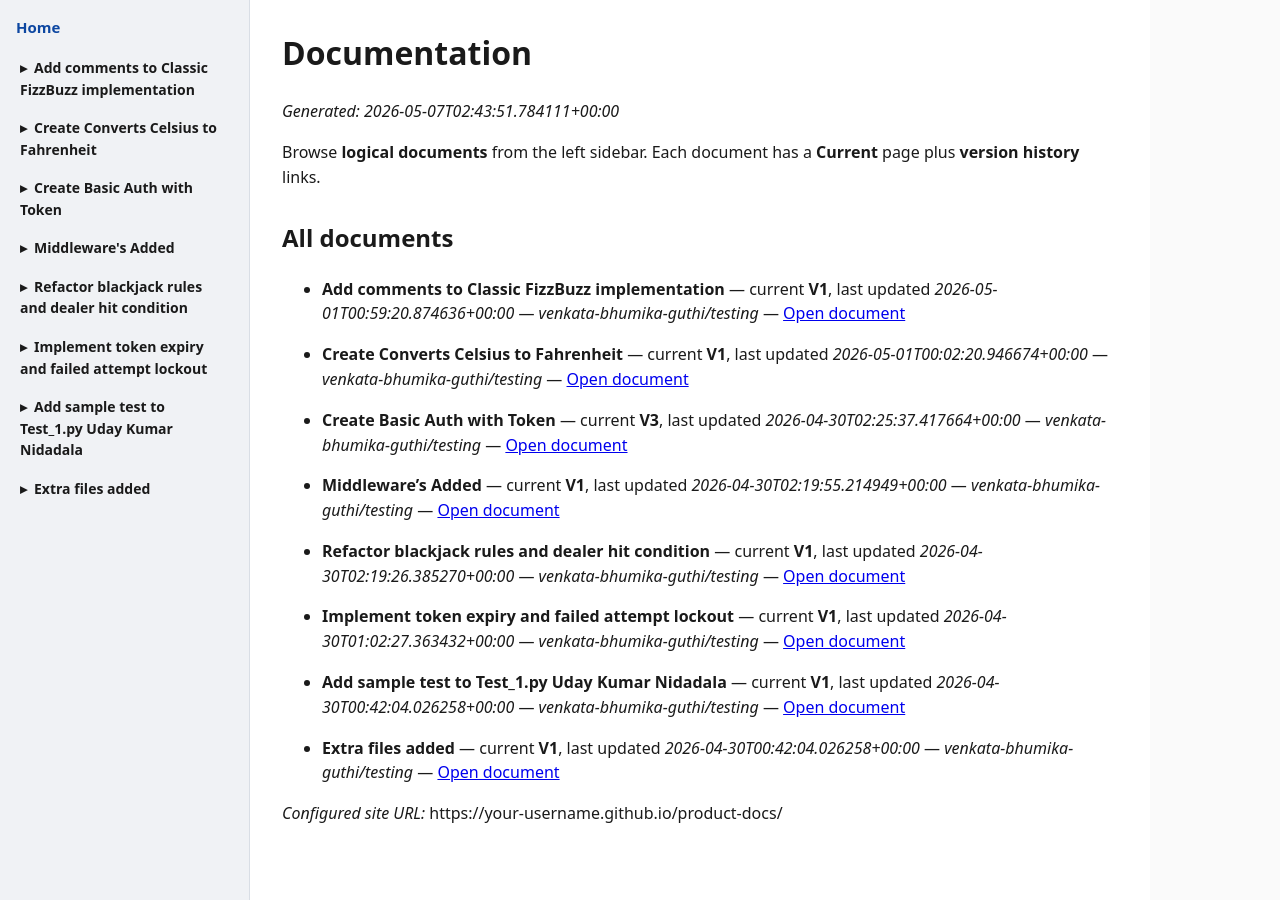
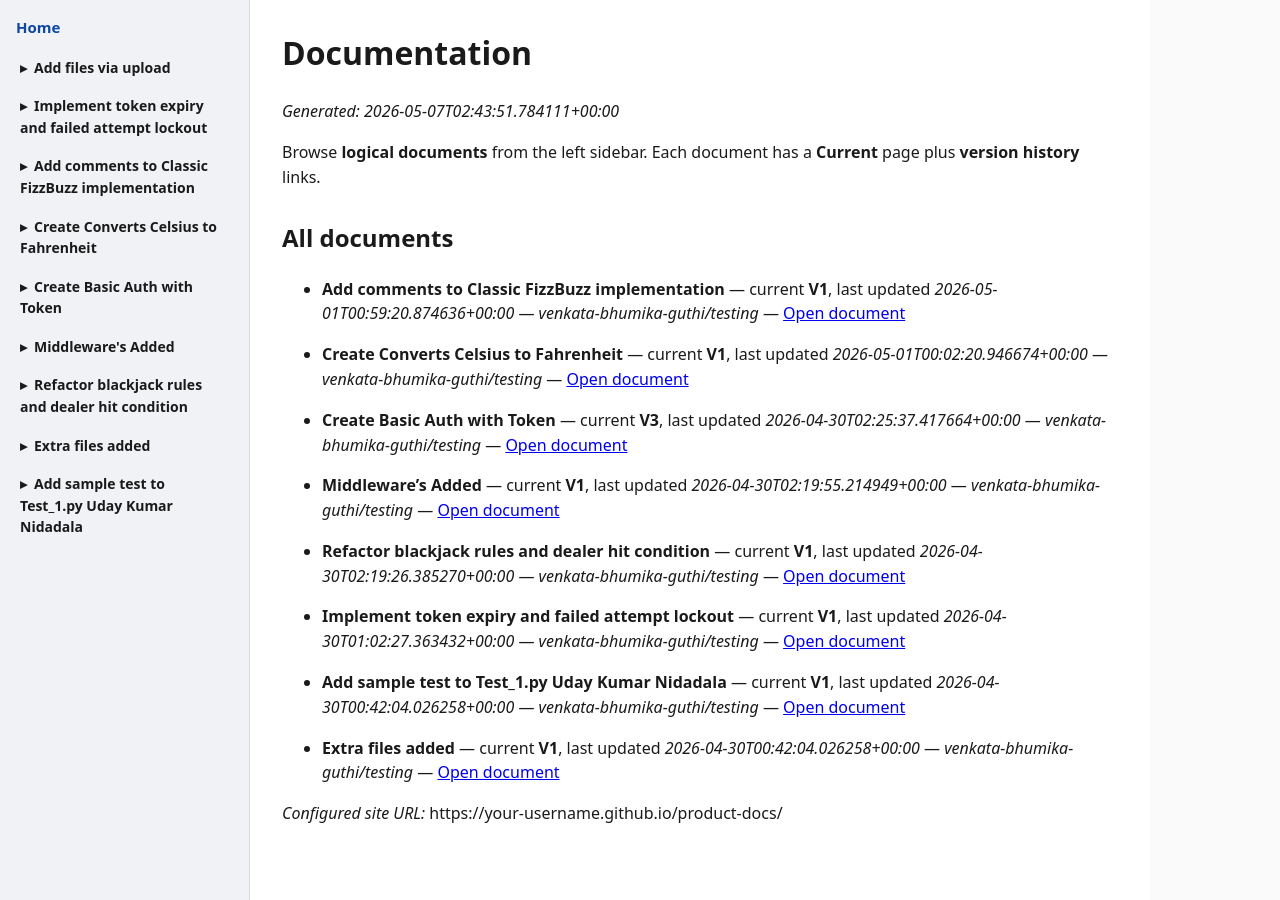
Before and after one commit to Venkata-Bhumika-Guthi/product-docs, a Jekyll site: the page built from docs/index.md, in a window 1280 px wide. Built offline with Jekyll 4.4.1, drawn with Linux system fonts in a browser that asks for light colours.

Commit message:
docs: generated sidebar

```diff
--- a/docs/_includes/sidebar.html
+++ b/docs/_includes/sidebar.html
@@ -1,6 +1,24 @@
 <nav class="side-nav" aria-label="Documents">
   <p class="side-nav__title"><a href="{{ site.baseurl }}/">Home</a></p>
   <ul class="side-nav__docs">
+    <li>
+      <details class="doc-group">
+        <summary>Add files via upload</summary>
+        <ul>
+          <li><a class="nav-current" href="{{ site.baseurl }}/documents/add-files-via-upload-c8ca0ea8b5/index.html">Current</a></li>
+          <li><a href="{{ site.baseurl }}/documents/add-files-via-upload-c8ca0ea8b5/versions/v1.html">V1</a></li>
+        </ul>
+      </details>
+    </li>
+    <li>
+      <details class="doc-group">
+        <summary>Implement token expiry and failed attempt lockout</summary>
+        <ul>
+          <li><a class="nav-current" href="{{ site.baseurl }}/documents/implement-token-expiry-and-failed-attempt-lockou-7d37af77ed/index.html">Current</a></li>
+          <li><a href="{{ site.baseurl }}/documents/implement-token-expiry-and-failed-attempt-lockou-7d37af77ed/versions/v1.html">V1</a></li>
+        </ul>
+      </details>
+    </li>
     <li>
       <details class="doc-group">
         <summary>Add comments to Classic FizzBuzz implementation</summary>
@@ -50,10 +68,10 @@
     </li>
     <li>
       <details class="doc-group">
-        <summary>Implement token expiry and failed attempt lockout</summary>
+        <summary>Extra files added</summary>
         <ul>
-          <li><a class="nav-current" href="{{ site.baseurl }}/documents/implement-token-expiry-and-failed-attempt-lockou-7d37af77ed/index.html">Current</a></li>
-          <li><a href="{{ site.baseurl }}/documents/implement-token-expiry-and-failed-attempt-lockou-7d37af77ed/versions/v1.html">V1</a></li>
+          <li><a class="nav-current" href="{{ site.baseurl }}/documents/extra-files-added-262e336add/index.html">Current</a></li>
+          <li><a href="{{ site.baseurl }}/documents/extra-files-added-262e336add/versions/v1.html">V1</a></li>
         </ul>
       </details>
     </li>
@@ -66,14 +84,5 @@
         </ul>
       </details>
     </li>
-    <li>
-      <details class="doc-group">
-        <summary>Extra files added</summary>
-        <ul>
-          <li><a class="nav-current" href="{{ site.baseurl }}/documents/extra-files-added-262e336add/index.html">Current</a></li>
-          <li><a href="{{ site.baseurl }}/documents/extra-files-added-262e336add/versions/v1.html">V1</a></li>
-        </ul>
-      </details>
-    </li>
   </ul>
 </nav>
```
